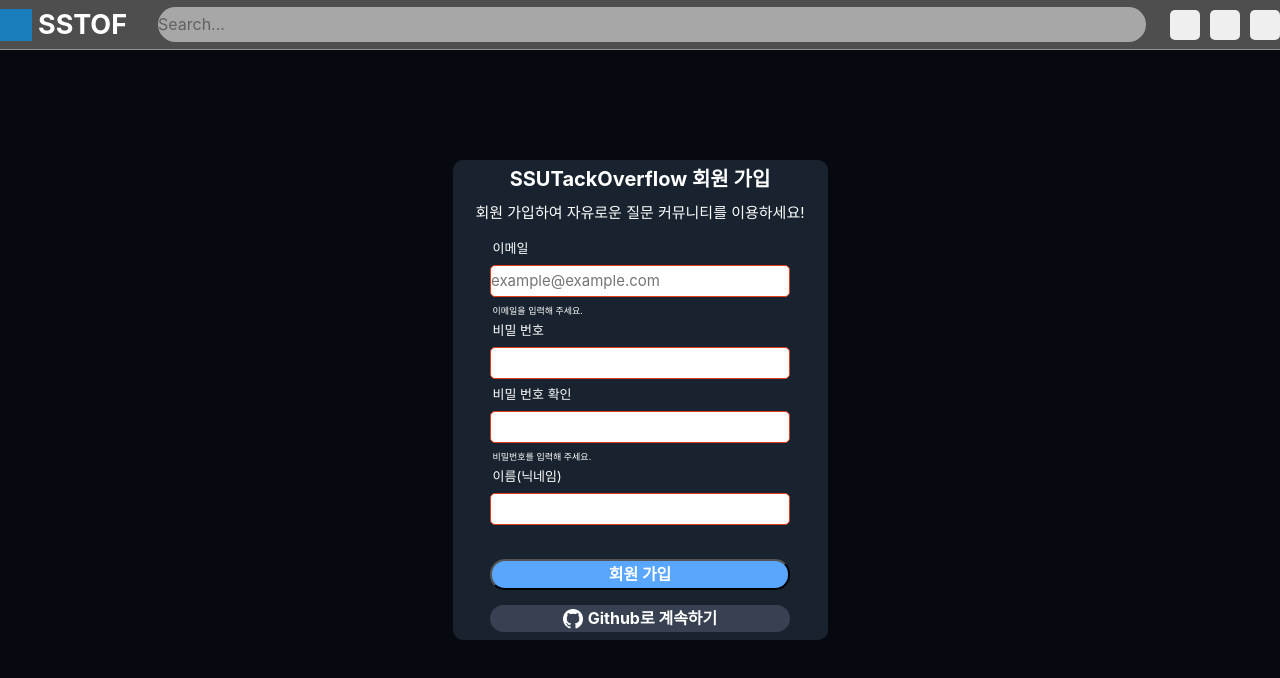
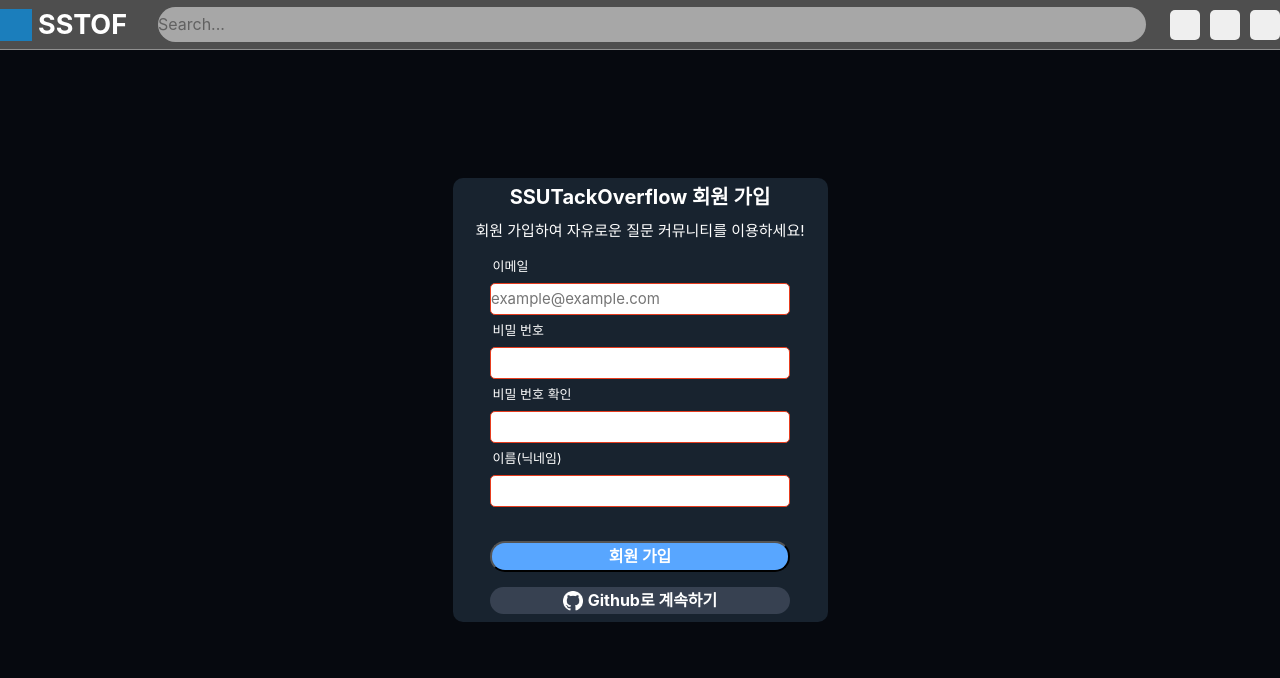
Before and after one commit to seonghyeoncho/SSTOF-Frontend, a React (Create React App) app: page /signup in a window 1280 px wide. Shown: the top 678 px of the page. Built offline with nearby package versions, Linux system fonts and the light colour scheme.

Commit message:
일부 컴포넌트 삭제

```diff
--- a/src/components/signup/index.tsx
+++ b/src/components/signup/index.tsx
@@ -15,7 +15,6 @@ import {
   Input,
   InputTitle,
   SignUpButton,
-  SmallText,
   SignupWithGithubButton,
   ButtonText,
   GithubImage,
@@ -79,7 +78,6 @@ const SignUp = ({
               }}
               isValid={email.is_complete}
             />
-            <SmallText id="emailText">이메일을 입력해 주세요.</SmallText>
             <InputTitle>비밀 번호</InputTitle>
             <Input
               type="password"
@@ -100,9 +98,6 @@ const SignUp = ({
               }}
               isValid={confirmPassword.is_complete}
             />
-            <SmallText id="confirmPasswordText">
-              비밀번호를 입력해 주세요.
-            </SmallText>
             <InputTitle>이름(닉네임)</InputTitle>
             <Input
               type="name"
@@ -113,11 +108,7 @@ const SignUp = ({
               }}
               isValid={name.is_complete}
             />
-            <SignUpButton
-              onClick={(event: React.FormEvent) => console.log(event)}
-            >
-              회원 가입
-            </SignUpButton>
+            <SignUpButton onClick={() => signUp}>회원 가입</SignUpButton>
             <SignupWithGithubButton
               href={`${process.env.REACT_APP_GITHUB_OAUTH_ADDRESS}`}
             >
--- a/src/components/signup/styles.tsx
+++ b/src/components/signup/styles.tsx
@@ -92,14 +92,6 @@ export const SignUpButton = styled.button`
   }
 `;
 
-export const SmallText = styled.div`
-  font-size: 9px;
-  margin-left: 40px;
-  color: white;
-  margin-top: 9px;
-  align-self: flex-start;
-`;
-
 export const SignupWithGithubButton = styled.a`
   width: 300px;
   color: white;
--- a/src/containers/signup/signup.tsx
+++ b/src/containers/signup/signup.tsx
@@ -12,6 +12,12 @@ const SignupContainer: React.FC = () => {
   const nameRef = useRef<HTMLInputElement>(null);
 
   const dispatch = useDispatch();
+  const checkComplete = (): boolean =>
+    email.is_complete &&
+    password.is_complete &&
+    confirmPassword.is_complete &&
+    name.is_complete;
+
   const signUpSagaDispatch = (data: UserSignupData) => {
     const { password } = data;
     const newPassword = sha256
@@ -19,7 +25,9 @@ const SignupContainer: React.FC = () => {
       .update(password)
       .digest("hex");
     data.password = newPassword;
-    dispatch({ type: "signup/signupSaga", payload: { data } });
+    if (checkComplete()) {
+      dispatch({ type: "signup/signupSaga", payload: { data } });
+    }
   };
 
   const onEmailChange = (e: React.ChangeEvent<HTMLInputElement>) => {
```
